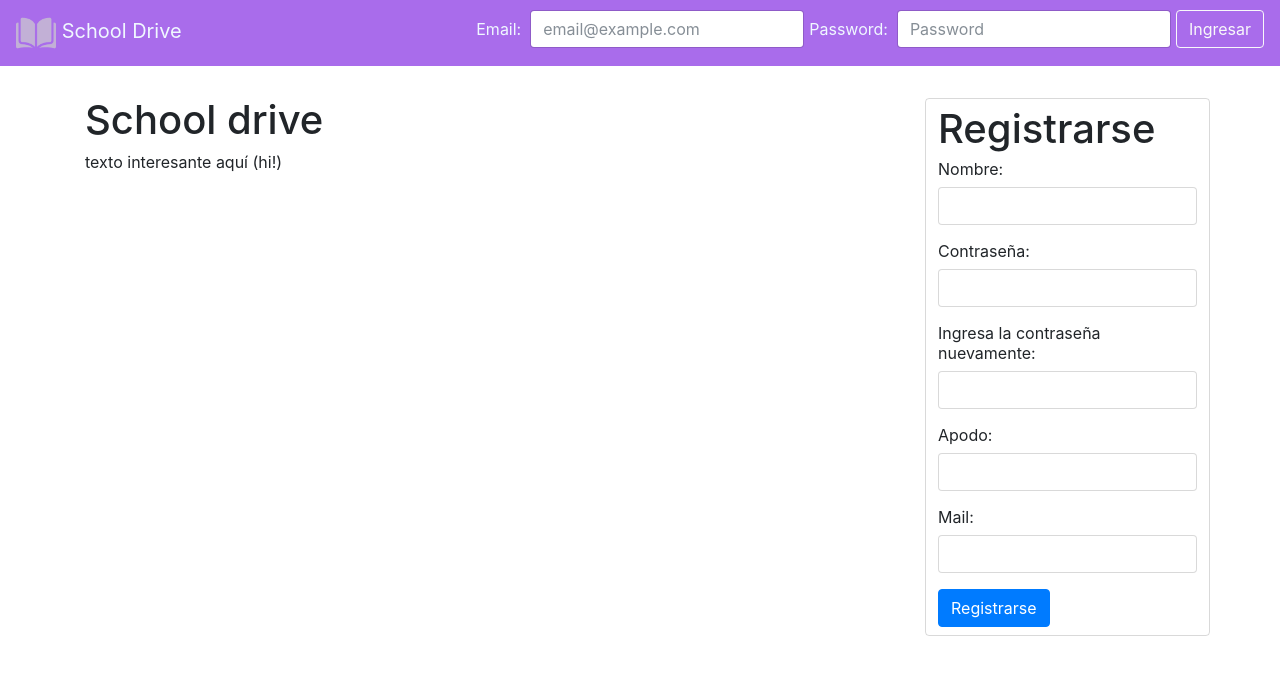
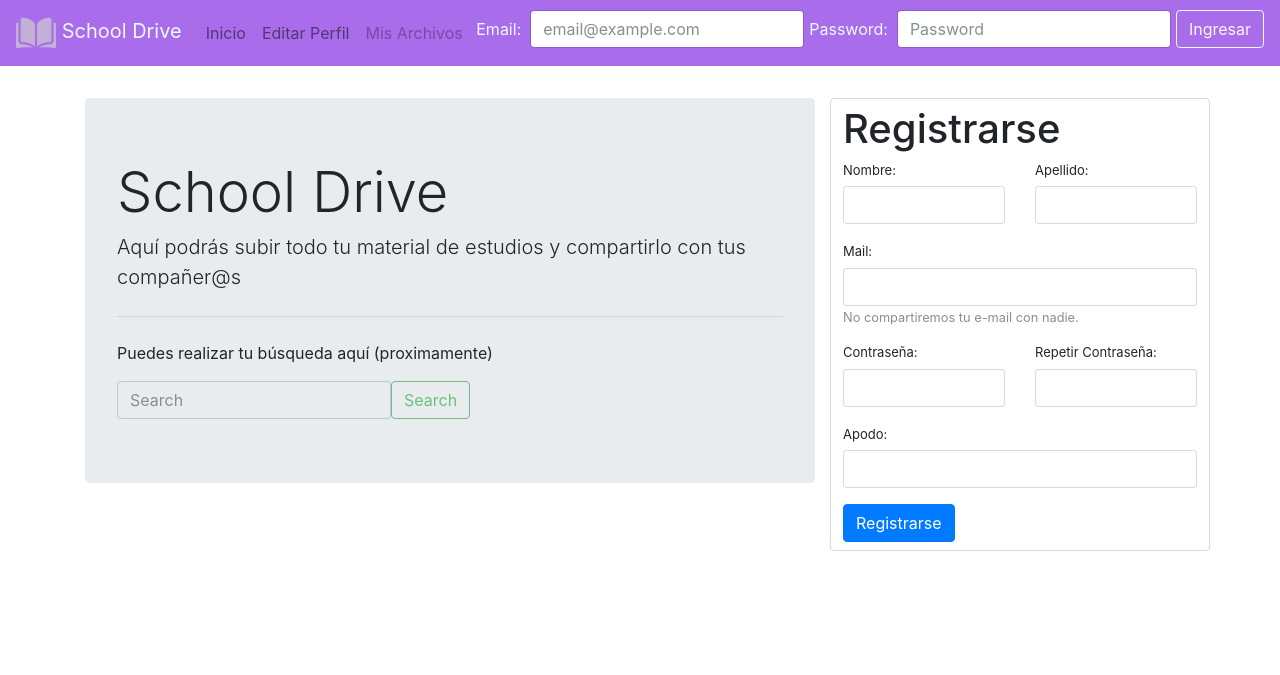
Before and after one commit to DCC-CC4401/SchoolDrive, a Django app: page / in a window 1280 px wide. Shown: the top 675 px of the page. Run offline with Django 3.2, Linux system fonts and the light colour scheme; some libraries are stand-ins or nearby versions.

Commit message:
niu interface

```diff
--- a/drive/templates/drive/index.html
+++ b/drive/templates/drive/index.html
@@ -1,5 +1,5 @@
 {% extends 'drive/menu.html' %}
-{% block title %} SchoolDrive {% endblock %}
+{% block title %} SchoolDrive | Home {% endblock %}
 {% block content %}
     <div>
         <div class="container" style="margin-top:2em">
@@ -13,13 +13,27 @@
                 </ul>
             {% endif %}
             <div class="row"> <!-- Rows y cols tienen su documentación en grid-->
-                <div class="col-9">
-                    <h1>School drive</h1>
-                    <p class="tagline">texto interesante aquí (hi!)</p>
+                <div class="col">
+                    <div class="jumbotron">
+                        <h1 class="display-4">
+                            {% if user.is_authenticated %}
+                                Hola, {{ user.apodo }}!
+                            {% else %}
+                                School Drive
+                            {% endif %}
+                        </h1>
+                        <p class="lead">Aquí podrás subir todo tu material de estudios y compartirlo con tus compañer@s</p>
+                        <hr class="my-4">
+                        <p>Puedes realizar tu búsqueda aquí (proximamente)</p>
+                        <form class="form-inline" style="align-content: center;">
+                            <input class="form-control" type="search" name="buscar" placeholder="Search" aria-label="Search" disabled>
+                            <button class="btn btn-outline-success my-2 my-sm-0" type="submit" disabled>Search</button>
+                          </form>
+                      </div>
                 </div>
 
                 {% if not user.is_authenticated %}
-                <div class="col-3" style="
+                <div class="col-4" style="
                 border: 1px solid rgba(0,0,0,.15);
                 border-radius: .25rem;
                 padding: .5rem .75rem;
@@ -27,31 +41,49 @@
                     <h1> Registrarse </h1>
                     <form id="form" method="post" novalidate>
                         {% csrf_token %}
-                        <div class="form-group">
-                            <label for="nombre_usuario" style="font-size: medium;">Nombre: </label>
-                            <input type="text" class="form-control" id=nombre_usuario name="nombre" required>
+                        <div class="row form-group">
+                            <div class="col">
+                                <label for="nombre_usuario" style="font-size: small;">Nombre: </label>
+                                <input type="text" class="form-control" id=nombre_usuario name="Nombre" required>
                                 <span id="nombreError" >Debes ingresar un nombre válido</span>
                             </div>
-                        <div class="form-group">
-                            <label for="contraseña" style="font-size: medium;">Contraseña: </label>
+                            <div class="col">
+                                <label for="contraseña" style="font-size: small;">Apellido: </label>
+                                <input type="text" class="form-control" id="Apellido" name="Apellido" required>
+                                <span id="contraseñaErrorInput" >Debes ingresar tu apellido</span>
+                            </div>
+                        </div>
+
+                        <div class="row form-group">
+                            <div class="col">
+                                <label for="mail" style="font-size: small;">Mail: </label>
+                                <input type="email" class="form-control" id="mail" name="mail" required>
+                                <small id="emailHelp" class="form-text text-muted">No compartiremos tu e-mail con nadie.</small>
+                                <span id="mailError" >Debes ingresar un email válido</span>
+                            </div>
+                        </div>
+
+                        <div class="row form-group">
+                            <div class="col">
+                                <label for="contraseña" style="font-size: small;">Contraseña: </label>
                                 <input type="password" class="form-control" id="contraseña" name="contraseña" required>
                                 <span id="contraseñaErrorInput" >Debes ingresar una contraseña</span>
                             </div>
-                        <div class="form-group">
-                            <label for="contraseña" style="font-size: medium;">Ingresa la contraseña nuevamente: </label>
+                            <div class="col">
+                                <label for="contraseña" style="font-size: small;">Repetir Contraseña: </label>
                                 <input type="password" class="form-control" id="contraseñaVerif" name="contraseña" required>
                                 <span id="contraseñaError" >Las contraseñas no son iguales</span>
                             </div>
-                        <div class="form-group" style="font-size: medium;">
-                            <label for="apodo">Apodo: </label>
+                        </div>
+
+                        <div class="row form-group">
+                            <div class="col">
+                                <label for="apodo" style="font-size: small;">Apodo: </label>
                                 <input type="text" class="form-control" id="apodo" name="apodo" required>
                                 <span id="apodoError" >Debes ingresar un apodo válido</span>
                             </div>
-                        <div class="form-group">
-                            <label for="mail" style="font-size: medium;">Mail: </label>
-                            <input type="email" class="form-control" id="mail" name="mail" required>
-                            <span id="mailError" >Debes ingresar un email válido</span>
                         </div>
+
                         <button type="submit" name="register" class="btn btn-primary">Registrarse</button>
                     </form>
                 </div>
--- a/drive/templates/drive/menu.html
+++ b/drive/templates/drive/menu.html
@@ -7,22 +7,86 @@
     <link rel="stylesheet" type="text/css" href="https://maxcdn.bootstrapcdn.com/font-awesome/4.7.0/css/font-awesome.min.css">
     {% load static %}
     <link rel="stylesheet" type="text/css" href="{% static 'drive/css/style.css' %}">
+    <script src="https://code.jquery.com/jquery-3.4.1.slim.min.js" integrity="sha384-J6qa4849blE2+poT4WnyKhv5vZF5SrPo0iEjwBvKU7imGFAV0wwj1yYfoRSJoZ+n" crossorigin="anonymous"></script>
+    <script src="https://cdn.jsdelivr.net/npm/popper.js@1.16.0/dist/umd/popper.min.js" integrity="sha384-Q6E9RHvbIyZFJoft+2mJbHaEWldlvI9IOYy5n3zV9zzTtmI3UksdQRVvoxMfooAo" crossorigin="anonymous"></script>
+    <script src="https://stackpath.bootstrapcdn.com/bootstrap/4.4.1/js/bootstrap.min.js" integrity="sha384-wfSDF2E50Y2D1uUdj0O3uMBJnjuUD4Ih7YwaYd1iqfktj0Uod8GCExl3Og8ifwB6" crossorigin="anonymous"></script>
 </head>
 <body>
-    <nav class="navbar navbar-light" style="background-color:#A96CEB;">
-        {% load static %}
+    <nav class="navbar navbar-expand-lg navbar-light" style="background-color:#A96CEB;">
 
-        <a class="navbar-brand" href="#" style="color: aliceblue;">
+        <!-- Home -->
+        <a class="navbar-brand" href="/" style="color: aliceblue;">
             <img src="{% static 'drive/img/logo.png' %}" style="width: 40px; height: 40px;">
             School Drive
         </a>
+
+        <button class="navbar-toggler" type="button" data-toggle="collapse" data-target="#navbarSupportedContent" aria-controls="navbarSupportedContent" aria-expanded="false" aria-label="Toggle navigation">
+          <span class="navbar-toggler-icon"></span>
+        </button>
+
+        <div class="collapse navbar-collapse" id="navbarSupportedContent">
+            <ul class="navbar-nav mr-auto">
+                <li class="nav-item">
+                    <a class="nav-link" href="/">Inicio <span class="sr-only">(current)</span></a>
+                </li>
+                <li class="nav-item">
+                    <a class="nav-link" href="/profile">Editar Perfil</a>
+                </li>
+                <!-- <li class="nav-item dropdown">
+                    <a class="nav-link dropdown-toggle" href="#" id="navbarDropdown" role="button" data-toggle="dropdown" aria-haspopup="true" aria-expanded="false">
+                    Dropdown
+                    </a>
+                    <div class="dropdown-menu" aria-labelledby="navbarDropdown">
+                        <a class="dropdown-item" href="#">Action</a>
+                        <a class="dropdown-item" href="#">Another action</a>
+                        <div class="dropdown-divider"></div>
+                        <a class="dropdown-item" href="#">Something else here</a>
+                    </div>
+                </li> -->
+                <li class="nav-item">
+                    <a class="nav-link disabled"  tabindex="-1" aria-disabled="true">Mis Archivos</a>
+                </li>
+            </ul>
+
+            <form class="form-inline my-2 my-lg-0" method="POST">
+            {% if not user.is_authenticated %}
+                {% csrf_token %}
+
+                <div class="form-group mb-2" style="margin-right: 5px;">
+                    <label for="email" style="color: aliceblue;font-size: medium;">Email: &nbsp;</label>
+                    <input type="text" class="form-control" id="nombre_usuario_login" name="mail" style="size: 20px;" placeholder="email@example.com" required>
+                </div>
+
+                <div class="form-group mb-2" style="margin-right: 5px;">
+                    <label for="contraseña" style="color: aliceblue;font-size: medium;">Password: &nbsp;</label>
+                    <input type="password" class="form-control" id="contraseña_login" name="contraseña"  placeholder="Password" required>
+                </div>
+
+                <button type="submit" type="button" name="login" class="btn btn-outline-light mb-2" id="button_log">Ingresar</button>
+
+                {% else %}
+                <a href="{% url 'logout' %}" class="btn btn-danger">Cerrar sesión </a>
+
+            {% endif %}
+            </form>
+        </div>
+      </nav>
+    <!-- <nav class="navbar navbar-light " style="background-color:#A96CEB;">
+        {% load static %}
+
+        <a class="navbar-brand" href="/" style="color: aliceblue;">
+            <img src="{% static 'drive/img/logo.png' %}" style="width: 40px; height: 40px;">
+            School Drive
+        </a>
+
+
         <form class="form-inline" method="post">
              {% if user.is_authenticated %}
-                    <!-- LOGOUT BUTTON -->
+
                     Hola {{ user.apodo }}
                     <a href="{% url 'logout' %}" class="btn btn-danger">Cerrar sesión </a>
                 {% else %}
-                    <!-- INSTANT LOGIN -->
+
                     {% csrf_token %}
                     <div class="form-group mb-2" style="margin-right: 5px;">
                         <label for="email" style="color: aliceblue;font-size: medium;">Email: &nbsp;</label>
@@ -37,7 +101,7 @@
 
                 {% endif %}
         </form>
-    </nav>
+    </nav> -->
     <main>{% block content %}{% endblock %}</main>
 </body>
 <script src="https://ajax.googleapis.com/ajax/libs/jquery/3.2.1/jquery.min.js"></script>
```
Also changed, not shown: drive/templates/drive/login.html (deleted, +0 -28 lines), drive/templates/drive/profile.html (added, +48 -0 lines), drive/templates/drive/register_user.html (deleted, +0 -30 lines), drive/static/drive/img/doggo.jpg (added). Lines whose indentation alone changed are shown as unchanged.
